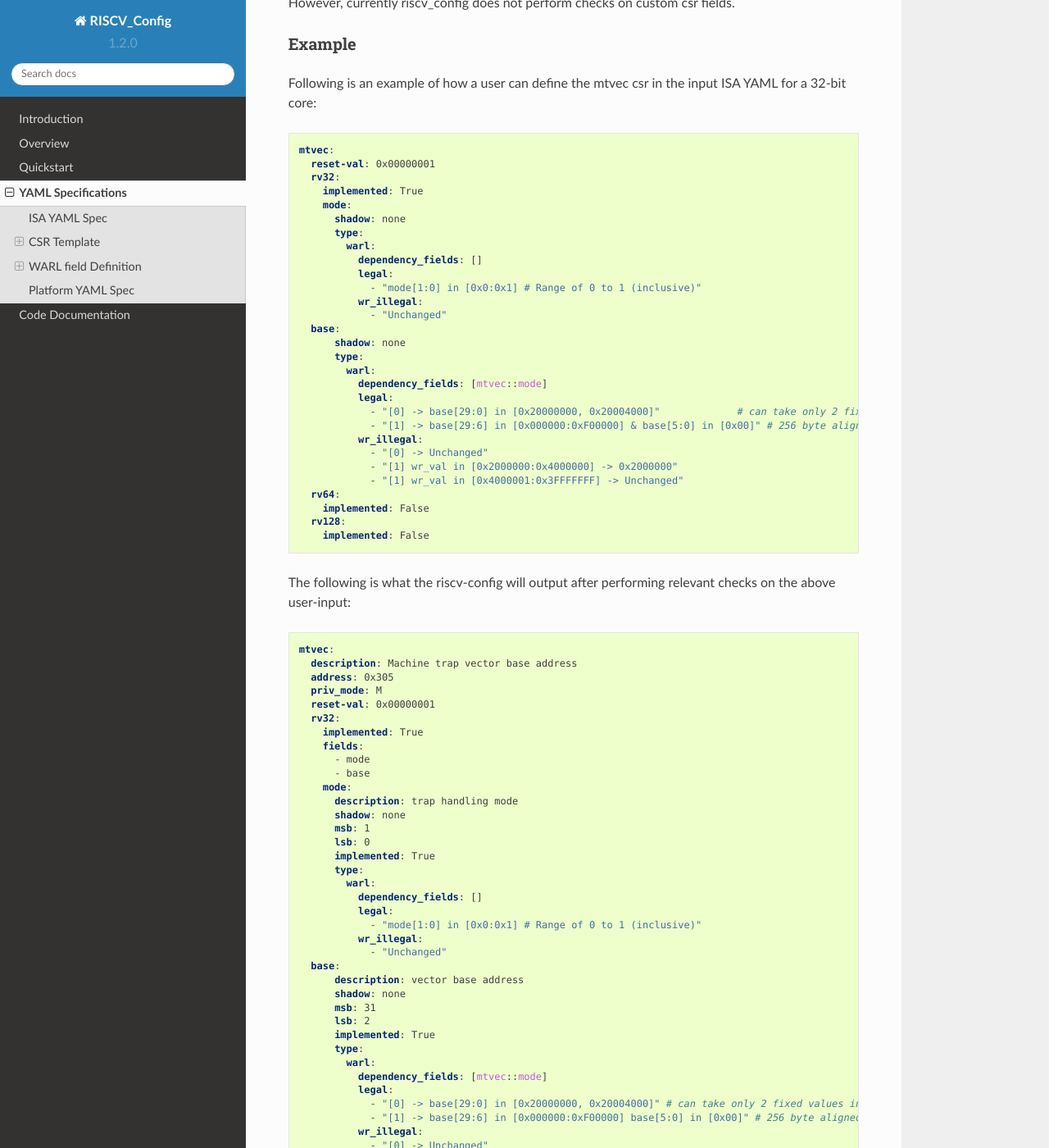
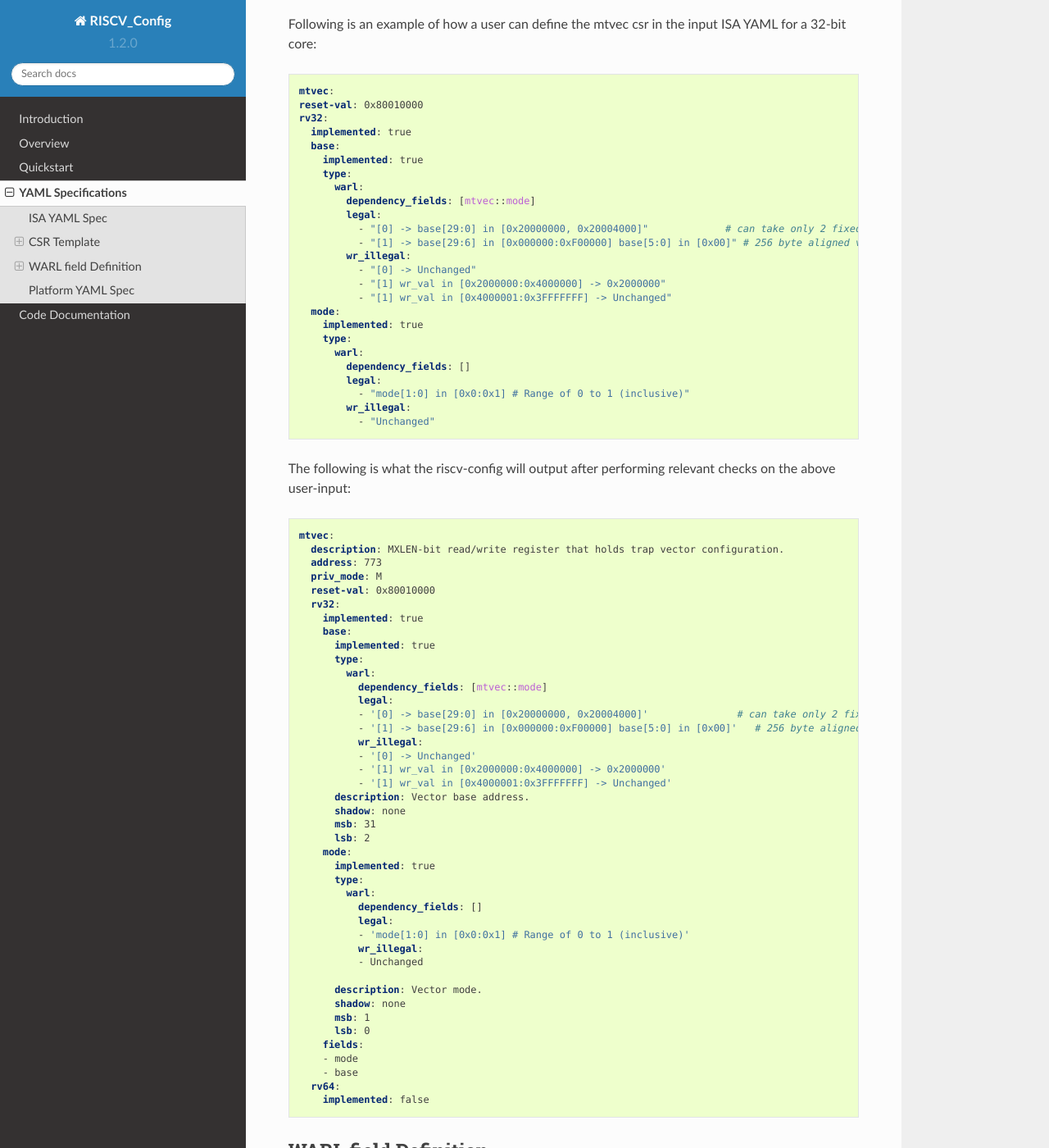
Before and after one commit to riscv-software-src/riscv-config, a Sphinx documentation site: the page built from docs/source/yaml-specs.rst, in a window 1280 px wide and 1400 px high, scrolled down 2940 px. Shown: the whole window at 82% size. Built offline with Sphinx 7.4.7 and the Read the Docs theme 2.0.0, drawn with Linux system fonts in a browser that asks for light colours; some of the changed text lies outside the part shown.

Commit message:
Example update.

```diff
--- a/docs/source/yaml-specs.rst
+++ b/docs/source/yaml-specs.rst
@@ -141,10 +141,6 @@ Only the following fields can be modified by the user:
 * type
 * implemented
 
-RISCV-Config allows defining custom CSRS where all the fields can be modified by
-the user. However, currently riscv_config does not perform checks on custom csr
-fields.
-
 Example
 -------
 
@@ -154,84 +150,78 @@ Following is an example of how a user can define the mtvec csr in the input ISA
 .. code-block:: yaml
 
   mtvec:
-    reset-val: 0x00000001
-    rv32:
-      implemented: True
-      mode:
-        shadow: none
-        type:
-          warl:
-            dependency_fields: []
-            legal:
-              - "mode[1:0] in [0x0:0x1] # Range of 0 to 1 (inclusive)"
-            wr_illegal:
-              - "Unchanged"
+  reset-val: 0x80010000
+  rv32:
+    implemented: true
     base:
-        shadow: none
-        type:
-          warl:
-            dependency_fields: [mtvec::mode]
-            legal:
-              - "[0] -> base[29:0] in [0x20000000, 0x20004000]"             # can take only 2 fixed values in direct mode.
-              - "[1] -> base[29:6] in [0x000000:0xF00000] & base[5:0] in [0x00]" # 256 byte aligned values only in vectored mode.
-            wr_illegal:
-              - "[0] -> Unchanged"
-              - "[1] wr_val in [0x2000000:0x4000000] -> 0x2000000"
-              - "[1] wr_val in [0x4000001:0x3FFFFFFF] -> Unchanged"
-    rv64:
-      implemented: False
-    rv128:
-      implemented: False
+      implemented: true
+      type:
+        warl:
+          dependency_fields: [mtvec::mode]
+          legal:
+            - "[0] -> base[29:0] in [0x20000000, 0x20004000]"             # can take only 2 fixed values in direct mode.
+            - "[1] -> base[29:6] in [0x000000:0xF00000] base[5:0] in [0x00]" # 256 byte aligned values only in vectored mode.
+          wr_illegal:
+            - "[0] -> Unchanged"
+            - "[1] wr_val in [0x2000000:0x4000000] -> 0x2000000"
+            - "[1] wr_val in [0x4000001:0x3FFFFFFF] -> Unchanged"
+    mode:
+      implemented: true
+      type:
+        warl:
+          dependency_fields: []
+          legal:
+            - "mode[1:0] in [0x0:0x1] # Range of 0 to 1 (inclusive)"
+          wr_illegal:
+            - "Unchanged"
 
 The following is what the riscv-config will output after performing relevant checks on the
 above user-input:
 
 .. code-block:: yaml
 
-  mtvec:
-    description: Machine trap vector base address
-    address: 0x305
-    priv_mode: M
-    reset-val: 0x00000001
-    rv32:
-      implemented: True
-      fields:
+    mtvec:
+      description: MXLEN-bit read/write register that holds trap vector configuration.
+      address: 773
+      priv_mode: M
+      reset-val: 0x80010000
+      rv32:
+        implemented: true
+        base:
+          implemented: true
+          type:
+            warl:
+              dependency_fields: [mtvec::mode]
+              legal:
+              - '[0] -> base[29:0] in [0x20000000, 0x20004000]'               # can take only 2 fixed values in direct mode.
+              - '[1] -> base[29:6] in [0x000000:0xF00000] base[5:0] in [0x00]'   # 256 byte aligned values only in vectored mode.
+              wr_illegal:
+              - '[0] -> Unchanged'
+              - '[1] wr_val in [0x2000000:0x4000000] -> 0x2000000'
+              - '[1] wr_val in [0x4000001:0x3FFFFFFF] -> Unchanged'
+          description: Vector base address.
+          shadow: none
+          msb: 31
+          lsb: 2
+        mode:
+          implemented: true
+          type:
+            warl:
+              dependency_fields: []
+              legal:
+              - 'mode[1:0] in [0x0:0x1] # Range of 0 to 1 (inclusive)'
+              wr_illegal:
+              - Unchanged
+
+          description: Vector mode.
+          shadow: none
+          msb: 1
+          lsb: 0
+        fields:
         - mode
         - base
-      mode:
-        description: trap handling mode
-        shadow: none
-        msb: 1
-        lsb: 0
-        implemented: True
-        type:
-          warl:
-            dependency_fields: []
-            legal:
-              - "mode[1:0] in [0x0:0x1] # Range of 0 to 1 (inclusive)"
-            wr_illegal:
-              - "Unchanged"
-    base:
-        description: vector base address
-        shadow: none
-        msb: 31
-        lsb: 2
-        implemented: True
-        type:
-          warl:
-            dependency_fields: [mtvec::mode]
-            legal:
-              - "[0] -> base[29:0] in [0x20000000, 0x20004000]" # can take only 2 fixed values in direct mode.
-              - "[1] -> base[29:6] in [0x000000:0xF00000] base[5:0] in [0x00]" # 256 byte aligned values only in vectored mode.
-            wr_illegal:
-              - "[0] -> Unchanged"
-              - "[1] wr_val in [0x2000000:0x4000000] -> 0x2000000"
-              - "[1] wr_val in [0x4000001:0x3FFFFFFF] -> Unchanged"
-    rv64:
-      implemented: False
-    rv128:
-      implemented: False
-
+      rv64:
+        implemented: false
 
 WARL field Definition
 =====================
```
